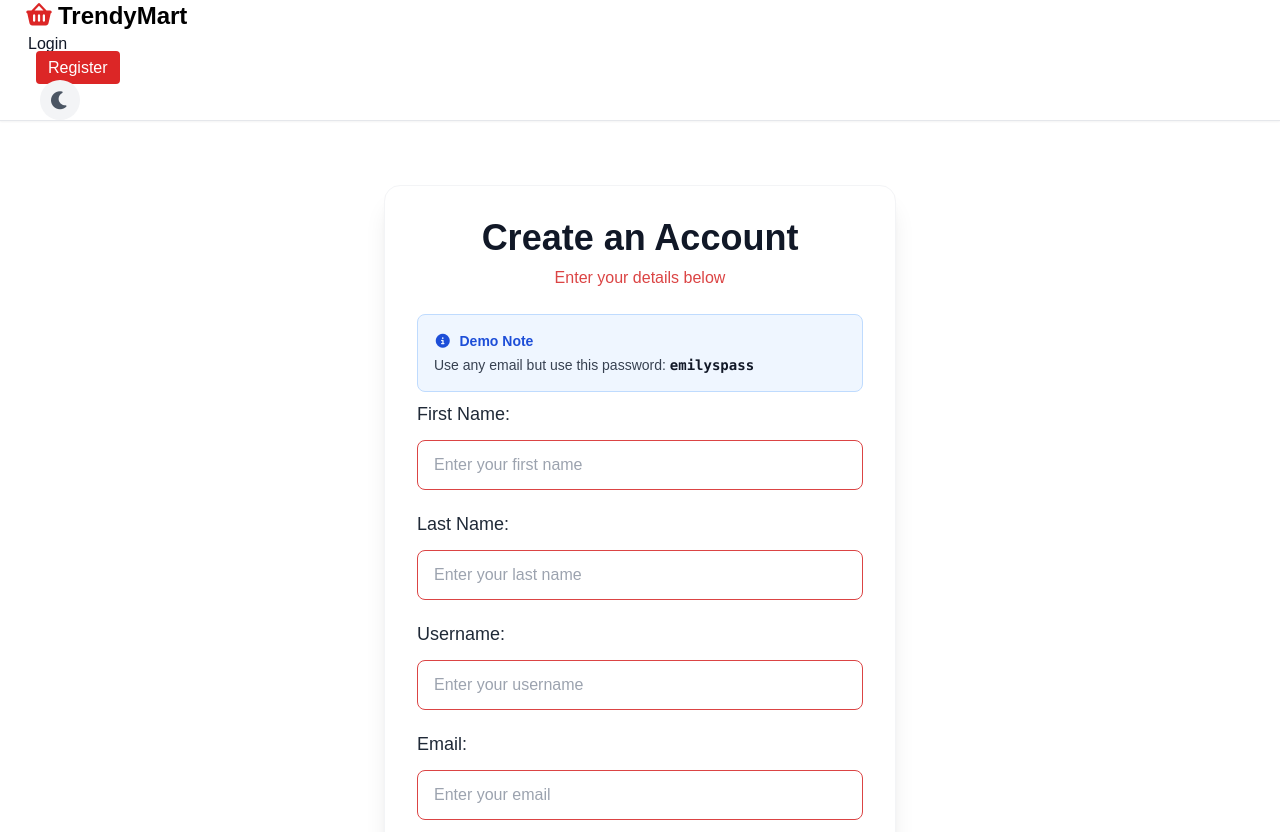
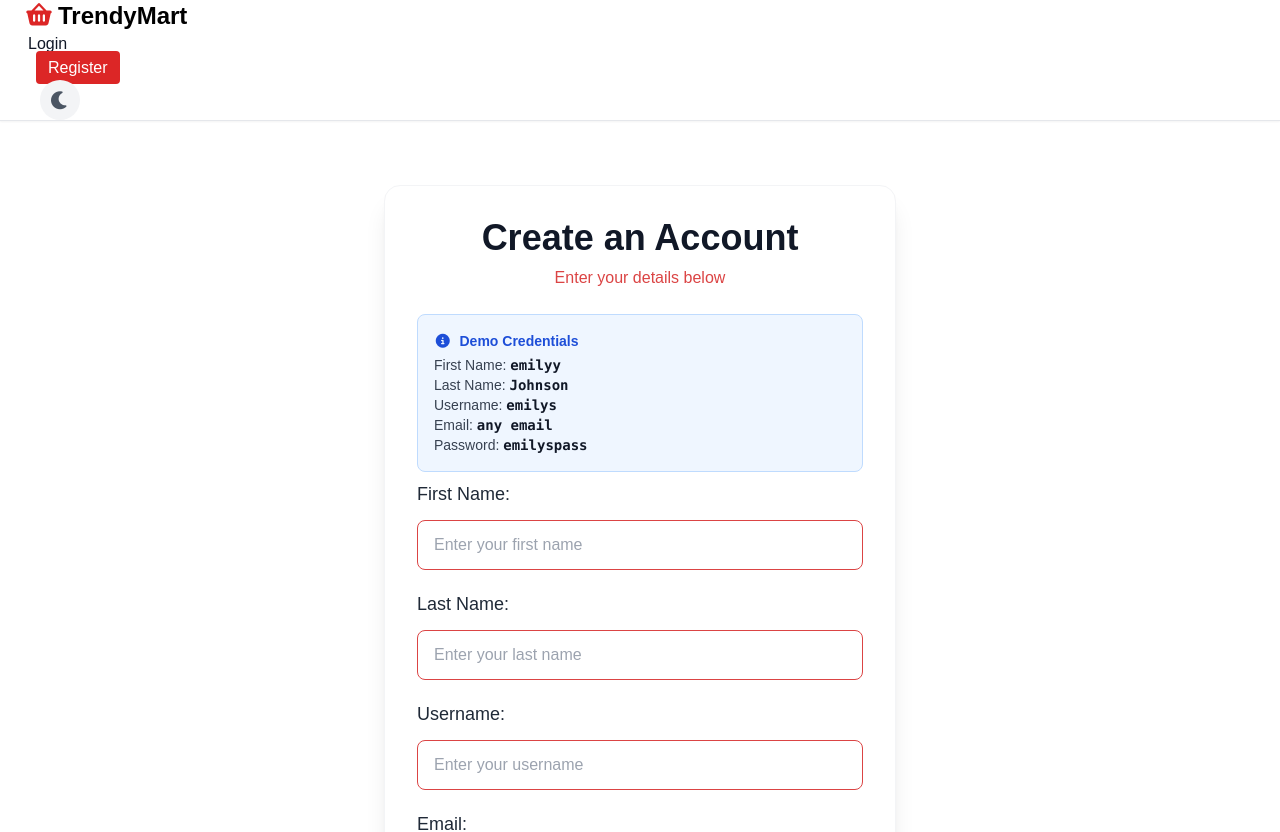
Before and after one commit to AlaaAshraf17/Trendy_Mart, a React (Vite) app: page /register in a window 1280 px wide. Shown: the top 832 px of the page. Built offline with nearby package versions, Linux system fonts and the light colour scheme.

Commit message:
Add note

```diff
--- a/src/components/Register/Register.jsx
+++ b/src/components/Register/Register.jsx
@@ -100,9 +100,13 @@ export default function Register() {
 
       <div className="bg-blue-50 dark:bg-blue-900/20 border border-blue-200 dark:border-blue-700 rounded-lg p-4 mb-2 text-sm text-gray-700 dark:text-gray-300">
         <p className="font-semibold text-blue-700 dark:text-blue-400 mb-1">
-          <i className="fa-solid fa-circle-info mr-2"></i>Demo Note
+          <i className="fa-solid fa-circle-info mr-2"></i>Demo Credentials
         </p>
-        <p>Use any email but use this password: <span className="font-mono font-bold text-gray-900 dark:text-white">emilyspass</span></p>
+        <p>First Name: <span className="font-mono font-bold text-gray-900 dark:text-white">emilyy</span></p>
+        <p>Last Name: <span className="font-mono font-bold text-gray-900 dark:text-white">Johnson</span></p>
+        <p>Username: <span className="font-mono font-bold text-gray-900 dark:text-white">emilys</span></p>
+        <p>Email: <span className="font-mono font-bold text-gray-900 dark:text-white">any email</span></p>
+        <p>Password: <span className="font-mono font-bold text-gray-900 dark:text-white">emilyspass</span></p>
       </div>
 
       <form className="space-y-5" onSubmit={formik.handleSubmit}>
```
